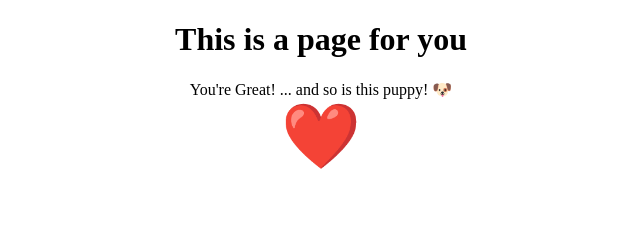
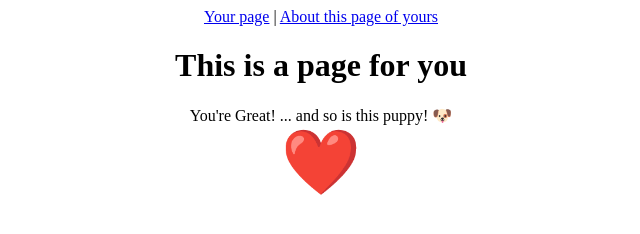
Before and after one commit to ZizoNaser/JamStack-Training, an Eleventy site: page src/index.njk in a window 1280 px wide. Shown: the whole page, without its empty margins (319-959 px from the left). Built offline with nearby package versions, Linux system fonts and the light colour scheme; Eleventy itself is replaced by a stand-in of ours; files that its build step writes are made by us from their sources.

Commit message:
feat: add nav header

```diff
--- a/src/_includes/base.njk
+++ b/src/_includes/base.njk
@@ -18,6 +18,9 @@
   </style>
 </head>
 <body>
+<header>
+    <a href="/">Your page</a> | <a href="/about">About this page of yours</a>
+  </header>
   {{ content | safe}}
 </body>
 </html>
```
